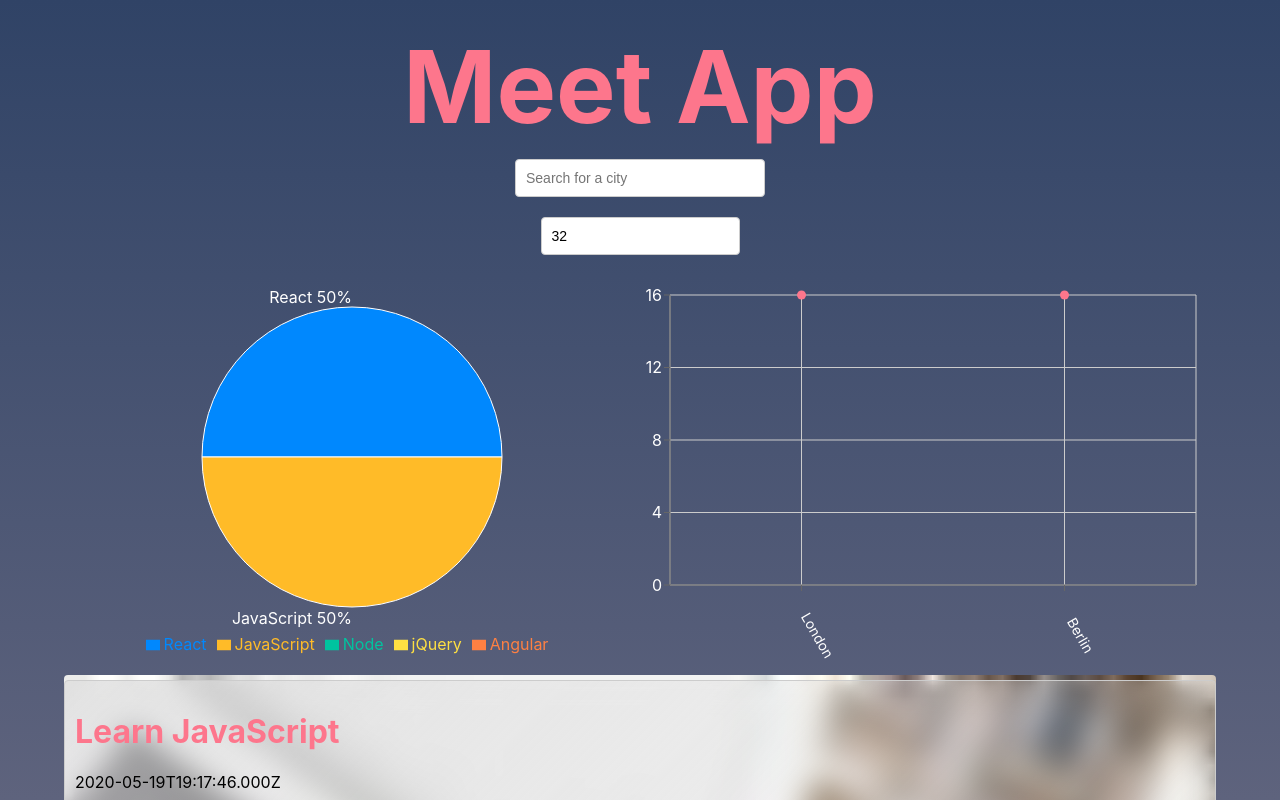
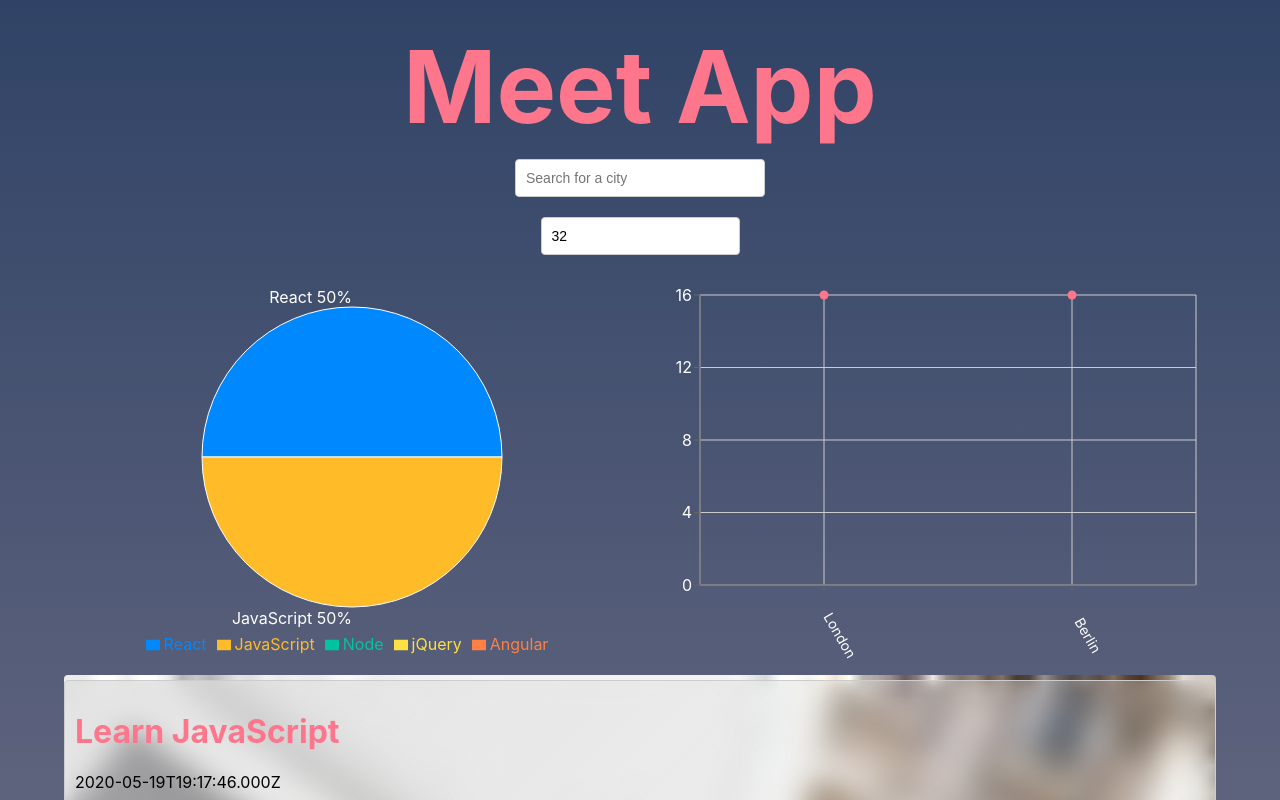
Before and after one commit to vppelli/meet, a React (Create React App) app: page / in a window 1280 px wide. Shown: the top 800 px of the page. Built offline with nearby package versions, Linux system fonts and the light colour scheme; what atatus-spa would draw is missing.

Commit message:
Debugging Charts

```diff
--- a/src/components/CityEventsChart.js
+++ b/src/components/CityEventsChart.js
@@ -21,7 +21,7 @@ const CityEventsChart = ({ events, allLocations }) => {
 
     return (
         <ResponsiveContainer width="100%" height={400}>
-            <ScatterChart margin={{ top: 20, right: 20, bottom: 60, left: -30 }}>
+            <ScatterChart margin={{ top: 20, right: 20, bottom: 60, left: 0 }}>
                 <CartesianGrid />
                 <XAxis type="category" dataKey="city" name="City" angle={60} interval={0} tick={{ dx: 20, dy: 40, fontSize: 14, fill: "#fff"}} />
                 <YAxis type="number" dataKey="count" name="Number of events" tick={{fill: "#fff"}}/>
```
